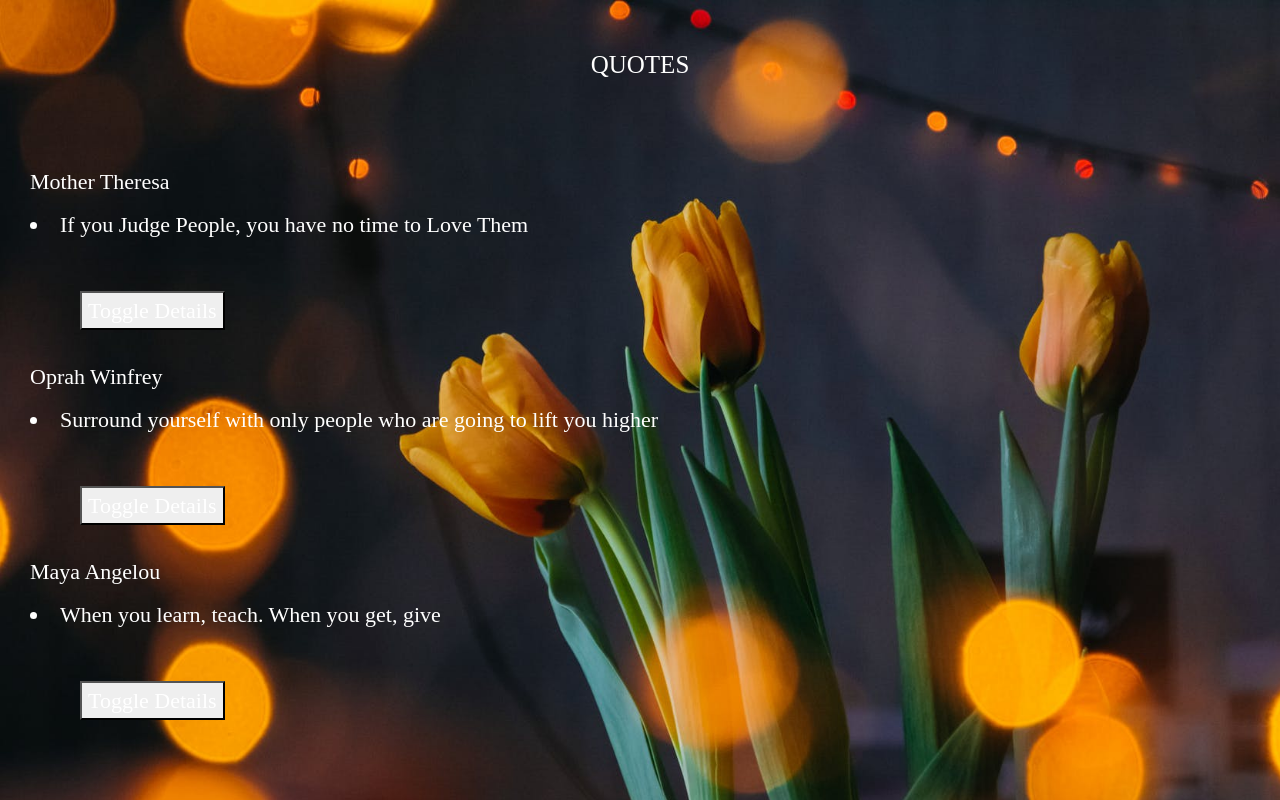
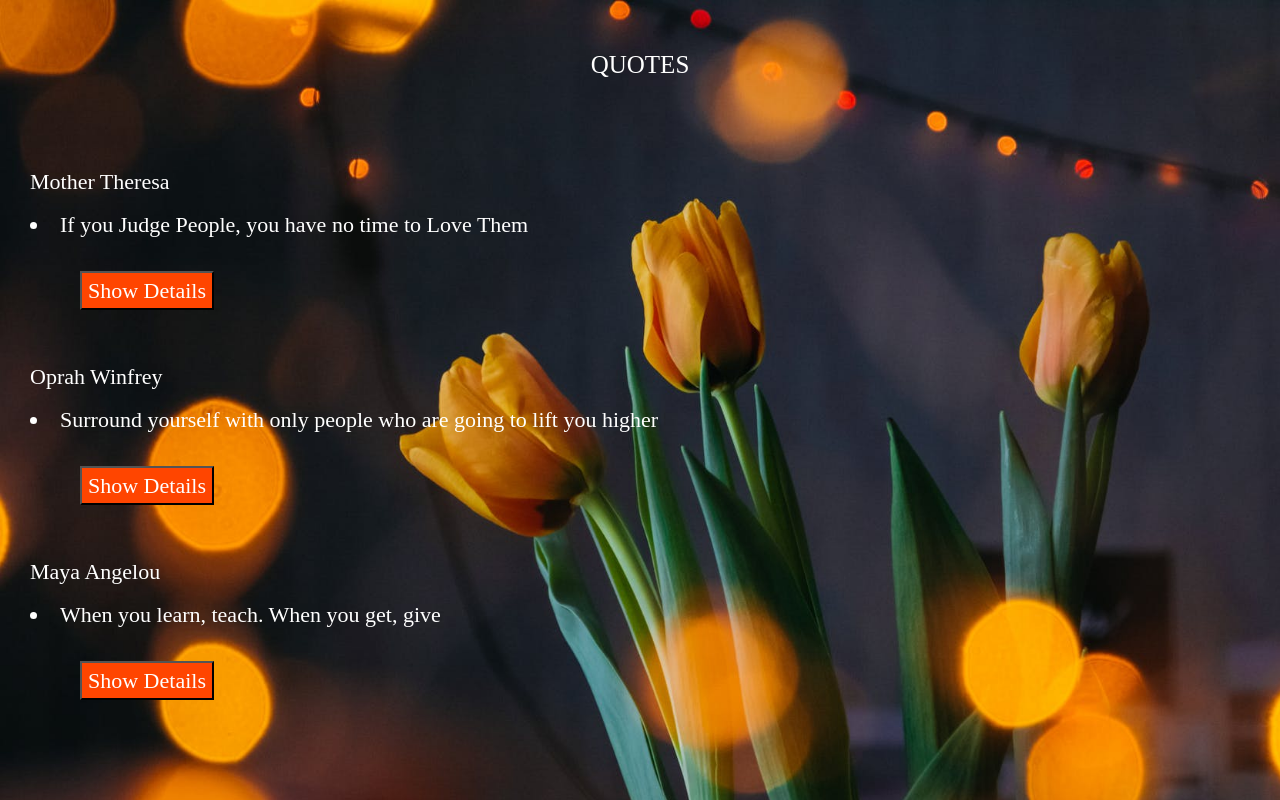
Before and after one commit to naisenyamungai/Quotes-Creation, an Angular app: page / in a window 1280 px wide. Shown: the top 800 px of the page. Built offline with nearby package versions, Linux system fonts and the light colour scheme; a web font is replaced by a local one.

Commit message:
change background color for the button as well as change the name of the button

```diff
--- a/src/app/quote/quote.component.css
+++ b/src/app/quote/quote.component.css
@@ -19,7 +19,11 @@ body{
 
 }
 
-button{
+#detailsButton{
     margin-left:50px;
-    margin-top:50px;
+    margin-top:30px;
+    margin-bottom:20px;
+    background-color: orangered;
+    color:white;
+
 }
--- a/src/app/quote/quote.component.html
+++ b/src/app/quote/quote.component.html
@@ -6,7 +6,7 @@
     <div *ngFor = 'let quote of quotes;let i = index'>
       <app-quote-details [quote]='quote'></app-quote-details>
       <li>{{quote.quote}}</li>
-      <button (click) = 'toggleDetails(i)'>Toggle Details</button>
+      <button id="detailsButton" (click) = 'toggleDetails(i)'>Show Details</button>
     </div>
   </div>
 
```
